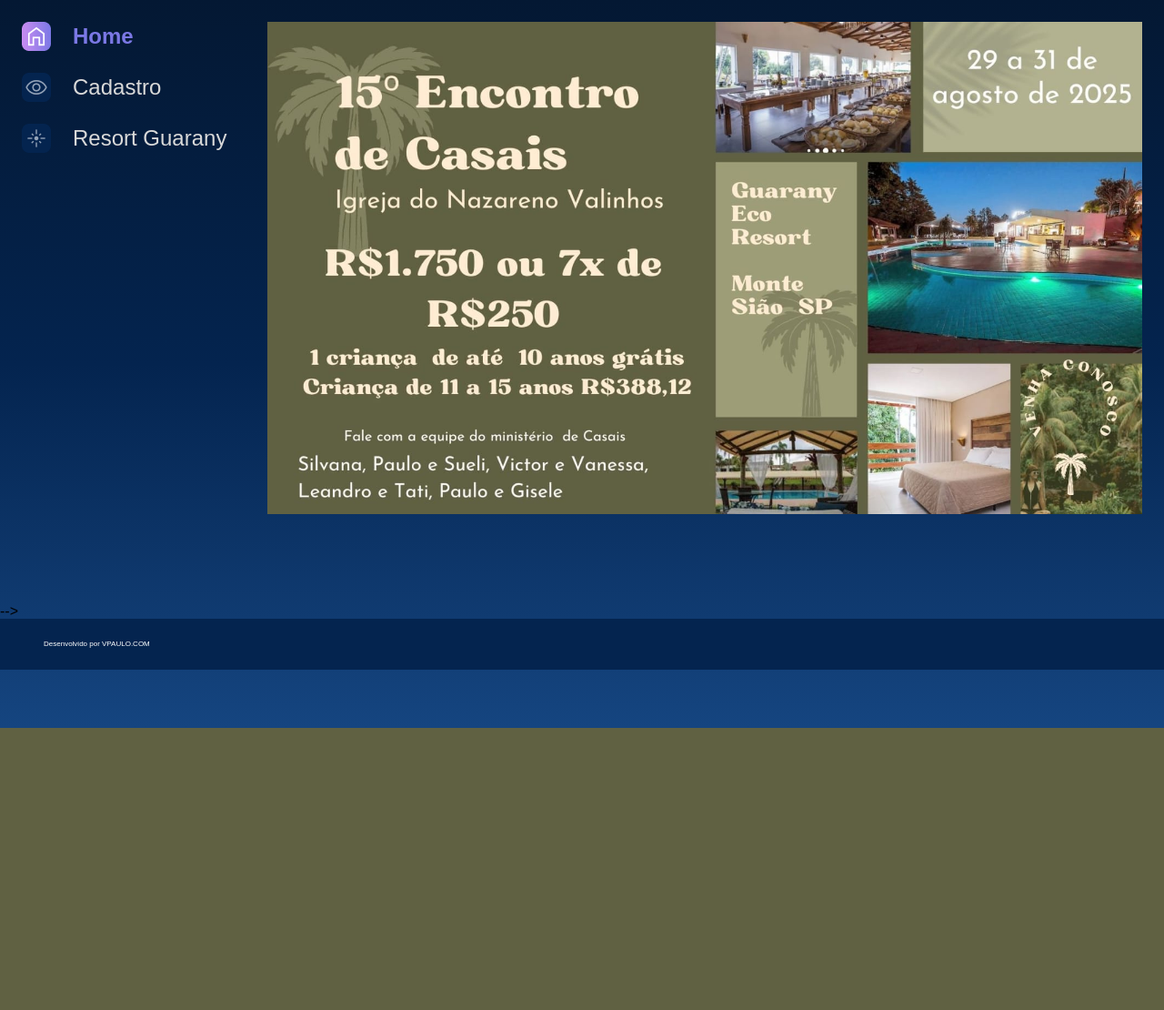
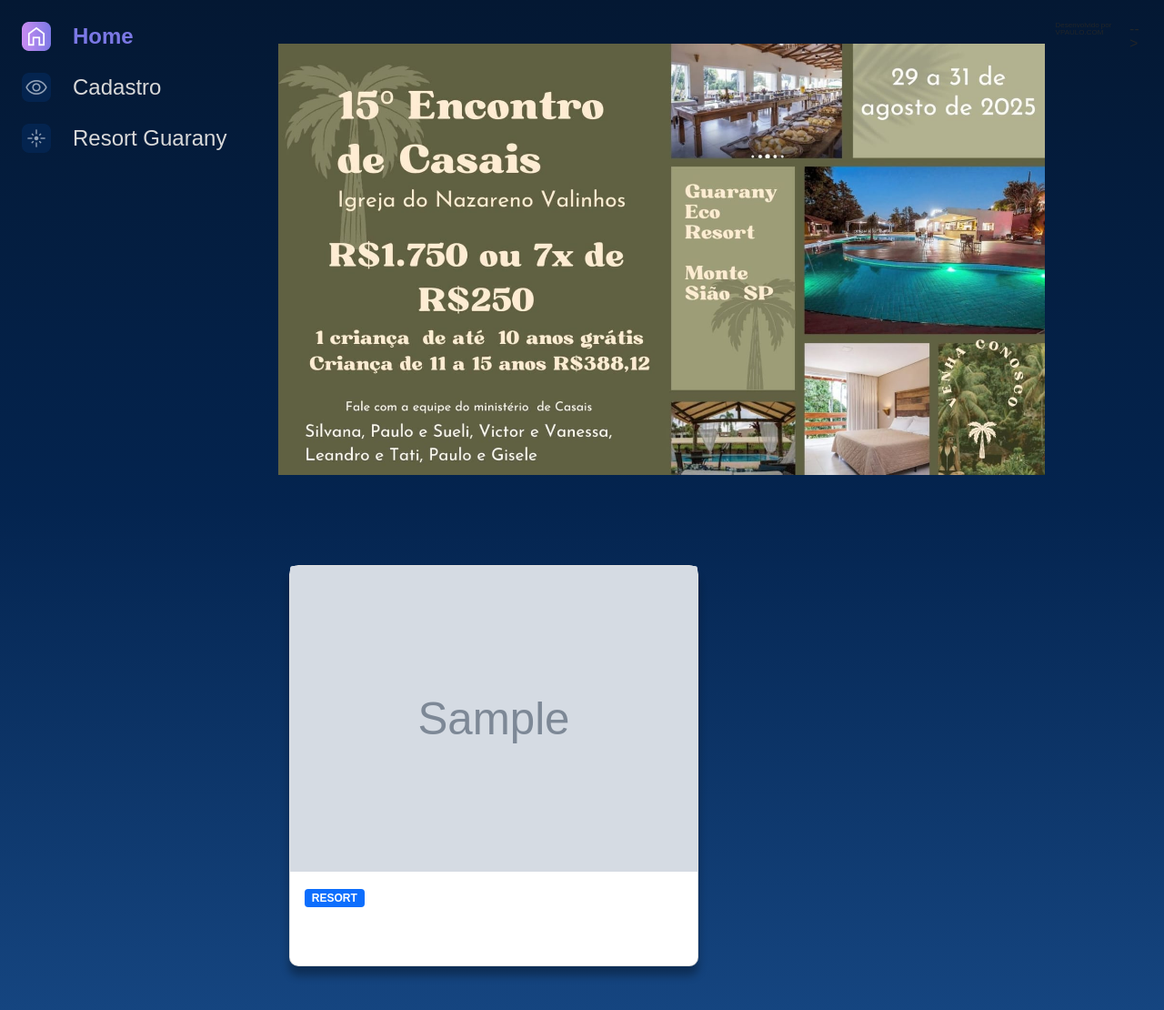
Before and after one commit to victorpauloti/cadastro, a Django app: page / in a window 1280 px wide. Shown: the whole page at 91% size. Before the commit the page ends 800 px from the top, so only its background shows below. Run offline with Django 5.2, Linux system fonts and the light colour scheme; tables that the repository leaves empty hold one stand-in row (values such as "Sample post"); grey boxes marked "Sample" are stand-in pictures.

Commit message:
ajuste mobile

```diff
--- a/requirements.txt
+++ b/requirements.txt
@@ -1,5 +1,7 @@
 asgiref==3.8.1
 Django==5.1.6
+gunicorn==23.0.0
+packaging==24.2
 python-dotenv==1.0.1
 sqlparse==0.5.3
 typing_extensions==4.12.2
--- a/templates/galeria/base.html
+++ b/templates/galeria/base.html
@@ -5,18 +5,35 @@
 <head>
     <meta charset="UTF-8">
     <meta http-equiv="X-UA-Compatible" content="IE=edge">
-    <meta name="viewport" content="width=device-width, initial-scale=1.0">
+    <meta name="viewport" content="width=device-width, initial-scale=1.0, shrink-to-fit=no">
+
     <title>Encontro de Casais</title>
+
+    <!-- Bootstrap CSS -->
+    <link href="https://cdn.jsdelivr.net/npm/bootstrap@5.1.3/dist/css/bootstrap.min.css" rel="stylesheet">
+
+    <!-- Google Fonts -->
     <link rel="preconnect" href="https://fonts.googleapis.com">
     <link rel="preconnect" href="https://fonts.gstatic.com" crossorigin>
     <link href="https://fonts.googleapis.com/css2?family=Poppins:wght@400;500;600&display=swap" rel="stylesheet">
+
+    <!-- Custom CSS -->
     <link rel="stylesheet" href="{% static '/styles/style.css' %}">
 </head>
 
 <body>
-    {% include 'galeria/partials/_menu.html'%}
-    {% block content %}{% endblock%}
-    {% include 'galeria/partials/_footer.html' %}
+    <div class="container-fluid px-0">
+        {% include 'galeria/partials/_menu.html'%}
+
+        <main class="container mt-4">
+            {% block content %}{% endblock%}
+        </main>
+
+        <!-- {% include 'galeria/partials/_footer.html' %} -->
+    </div>
+
+    <!-- Bootstrap Bundle with Popper -->
+    <script src="https://cdn.jsdelivr.net/npm/bootstrap@5.1.3/dist/js/bootstrap.bundle.min.js"></script>
 </body>
 
 </html>
--- a/templates/galeria/index.html
+++ b/templates/galeria/index.html
@@ -2,49 +2,43 @@
 {% load static %}
 {% block content %}
 
+<div class="container-fluid px-0">
     <section class="conteudo">
-                <section class="banner">
-                    <img class="banner__imagem" src="{% static '/assets/imagens/galeria/folder-casais-25.jpeg' %}" alt="banner Encontro Casais">
-                    <!-- <h1 class="banner__titulo"> Encontro de Casais - Igreja do Nazareno Valinhos</h1> -->
+        <section class="banner mt-3 mt-md-0">
+            <img class="banner__imagem img-fluid w-100" src="{% static '/assets/imagens/galeria/folder-casais-25.jpeg' %}" alt="banner Encontro Casais">
         </section>
+
         <section class="tags">
-                    <!-- <p class="tags__titulo">Busque por tags:</p>
-                    <ul class="tags__lista">
-                        <li class="tags__tag">Nebulosa</li>
-                        <li class="tags__tag">Estrela</li>
-                        <li class="tags__tag">Galáxia</li>
-                        <li class="tags__tag">Planeta</li>
-                    </ul> -->
+            <!-- Tags content (if needed) -->
         </section>
-                <section class="galeria">
-                    <div class="cards">
-                        <!-- <h2 class="cards__titulo">Fotos do Hotel</h2>
-                        <ul class="cards__lista">
+
+        <section class="galeria mt-4">
+            <div class="container">
+                <div class="row">
                     {% if cards %}
                         {% for fotografia in cards %}
-                            <li class="card">
+                            <div class="col-12 col-sm-6 col-lg-4 mb-4">
+                                <div class="card h-100">
                                     <a href="{% url 'imagem' fotografia.id %}">
-                                    <img class="card__imagem" src="{% static '/assets/imagens/galeria/'%}{{ fotografia.foto }}" alt="foto">
+                                        <img class="card-img-top" src="{% static '/assets/imagens/galeria/'%}{{ fotografia.foto }}" alt="foto">
                                     </a>
-                                <span class="card__tag">RESORT</span>
-                                <div class="card__info">
-                                    <p class="card__titulo">{{ fotografia.nome }}</p>
-                                    <div class="card__texto">
-                                        <!-- <p class="card__descricao">{{fotografia.legenda}}</p> -->
-                                        <!-- <span>
-                                            <img src="{% static '/assets/ícones/1x/favorite_outline.png' %}" alt="ícone de coração">
-                                        </span> -->
+                                    <div class="card-body">
+                                        <span class="badge bg-primary">RESORT</span>
+                                        <h5 class="card-title">{{ fotografia.nome }}</h5>
+                                        <!-- Add more card content as needed -->
                                     </div>
                                 </div>
-                            </li>
+                            </div>
                         {% endfor %}
                     {% else %}
-                            {% endif %} -->
-                        </ul>
+                        <div class="col-12">
+                            <p>Nenhuma fotografia disponível.</p>
+                        </div>
+                    {% endif %}
+                </div>
             </div>
         </section>
     </section>
-        </main>
 </div>
 
 {% endblock %}
--- a/templates/galeria/partials/_menu.html
+++ b/templates/galeria/partials/_menu.html
@@ -1,4 +1,5 @@
 {% load static %}
+
 <div class="pagina-inicial">
 
     <!-- <header class="cabecalho">
@@ -13,10 +14,14 @@
 
     <main class="principal">
         <section class="menu-lateral">
+
                 <nav class="menu-lateral__navegacao">
+
                         <a href="{% url 'index' %}"><img src="{% static '/assets/ícones/1x/Home - ativo.png' %}"> Home</a>
                         <a href="{% url 'cadastro' %}"><img src="{% static '/assets/ícones/1x/Mais vistas - inativo.png' %}"> Cadastro </a>
                         <a href="https://guaranyecoresort.com.br/" target="_blank"><img src="{% static '/assets/ícones/1x/Novas - inativo.png' %}">Resort Guarany</a>
                         <!-- <a href="{% url 'login' %}"><img src="{% static '/assets/ícones/1x/Surpreenda-me - inativo.png' %}"> Login</a> -->
+
                  </nav>
+
         </section>
```
Also changed, not shown: static/styles/style.css (+54 -2 lines), templates/usuarios/cadastro.html (+17 -32 lines). Lines whose indentation alone changed are shown as unchanged.
